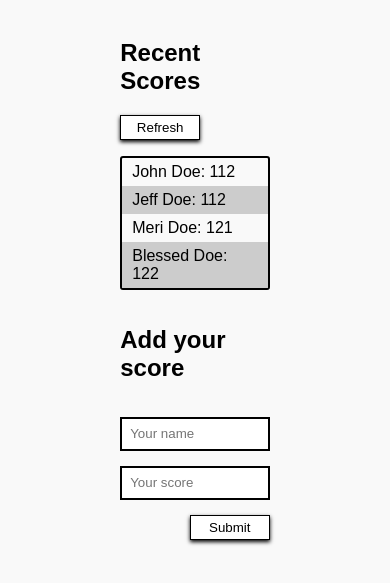
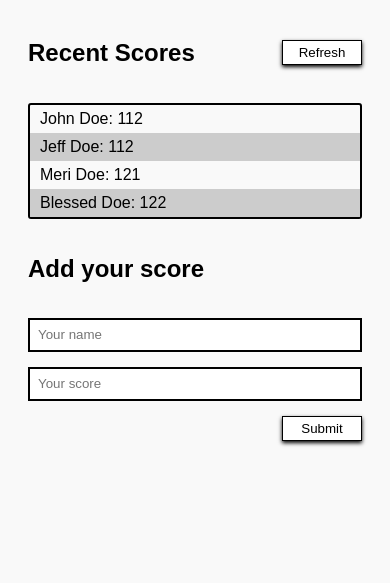
Before and after one commit to blessedjasonmwanza/leaderboard, a website built with webpack: page src/index.html in a window 390 px wide. Shown: the part 61-644 px from the top of the page. Built offline with nearby package versions, Linux system fonts and the light colour scheme.

Commit message:
Add leaderboard js module and make app responsive

```diff
--- a/src/style.css
+++ b/src/style.css
@@ -59,6 +59,14 @@ input {
   padding-left: 8px;
 }
 
+@media screen and (max-width: 720px) {
+  .recent-scores,
+  form.add-score {
+    width: 90%;
+    margin: 0 20px;
+  }
+}
+
 .d-flex {
   display: flex;
 }
```
